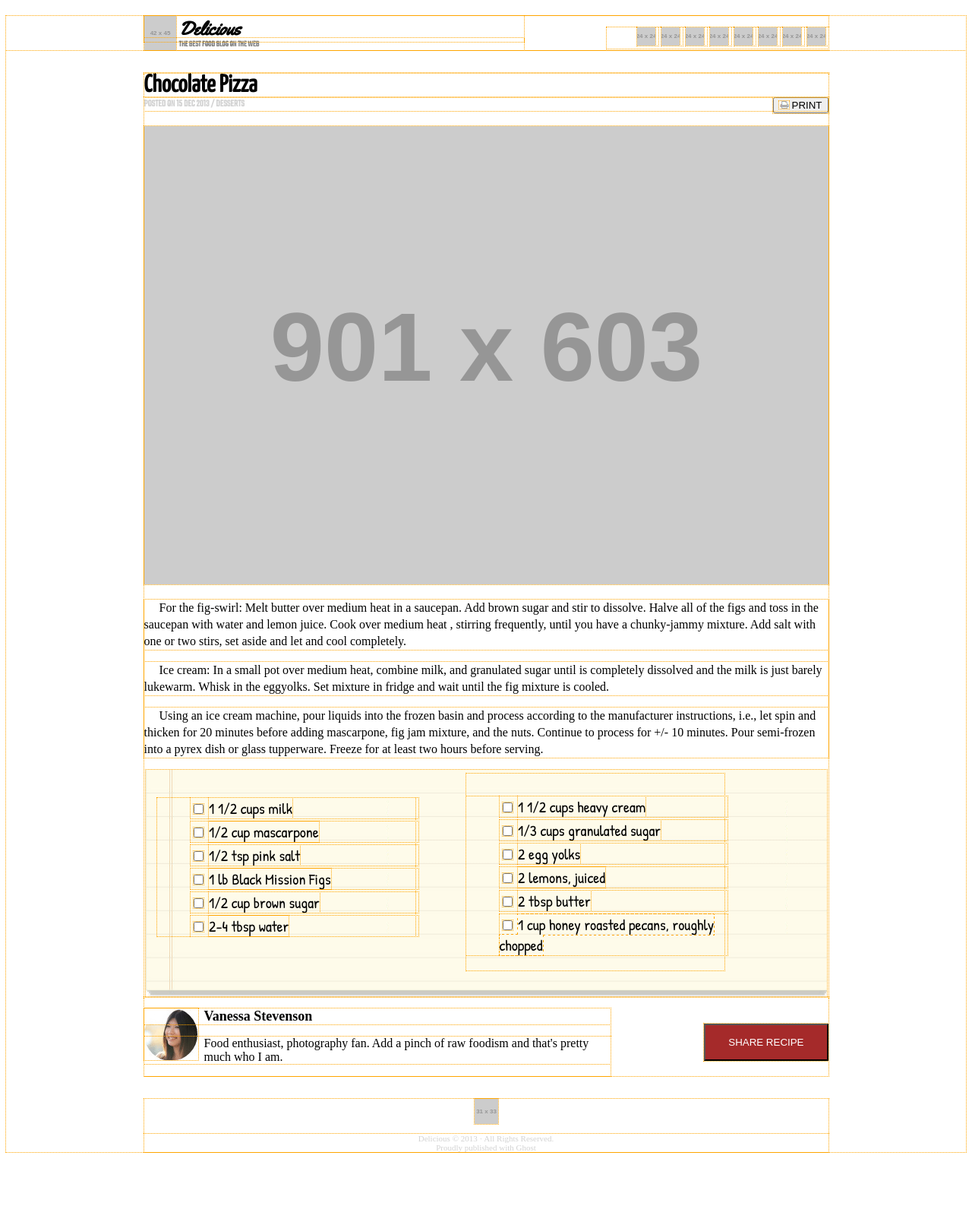
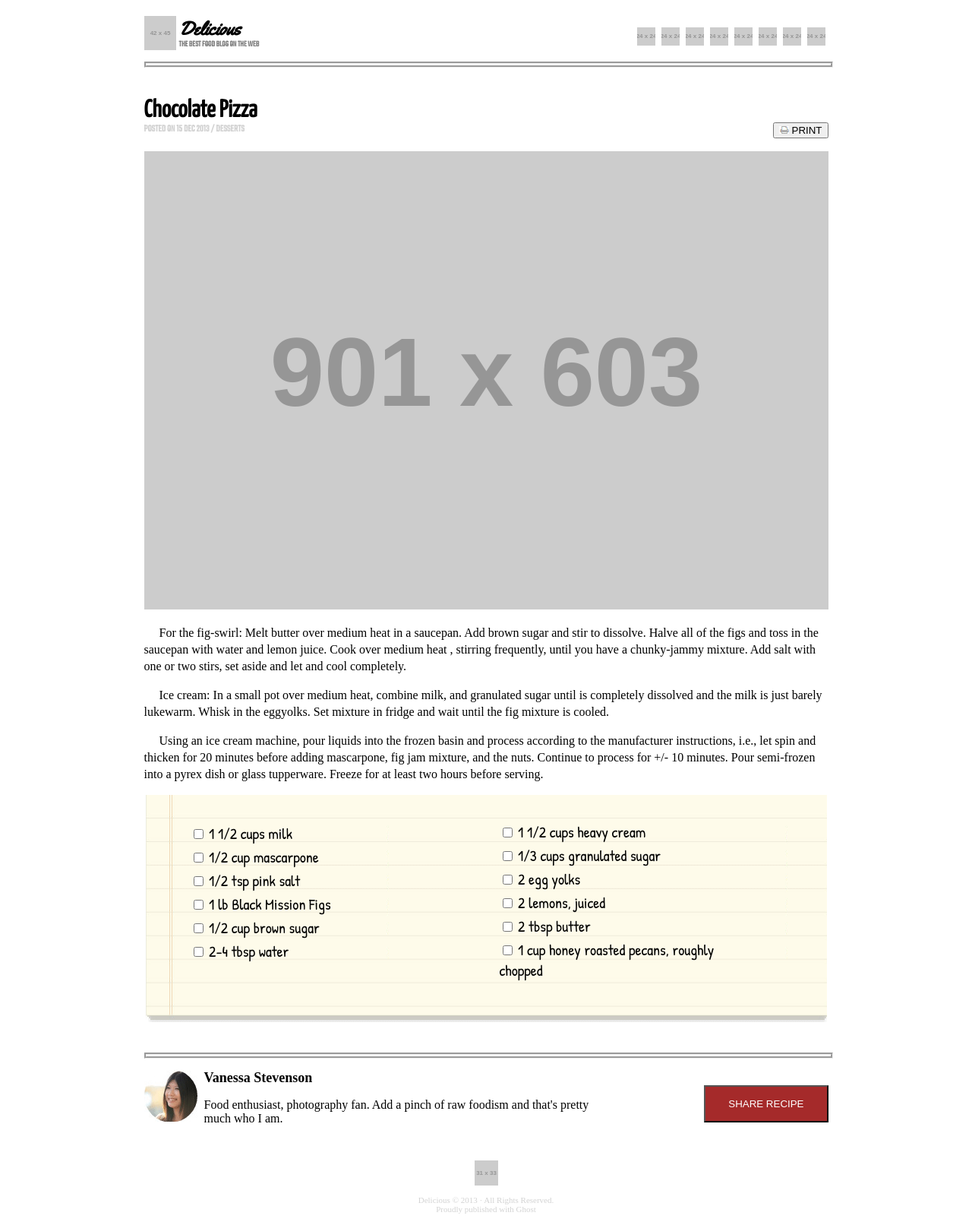
Before and after one commit to michaelsklepowich/Chocolate-Pizza, a plain HTML site: page index.html in a window 1280 px wide. Shown: the whole page at 76% size. Before the commit the page ends 1527 px from the top, so only its background shows below. Drawn offline with Linux system fonts and the light colour scheme; placeholder pictures from the web are drawn by us.

Commit message:
added empty divs with borders for style

```diff
--- a/index.html
+++ b/index.html
@@ -33,7 +33,7 @@
   </header>
 
   <main>
-    <div class="dashed-box"></div>
+    <div class="dashed-box1"></div>
     <h1>Chocolate Pizza</h1>
 
     <h3>POSTED ON 15 DEC 2013 / DESSERTS
@@ -105,7 +105,7 @@
       </fieldset>
     </form>
 
-    <div class="dashed-box"></div>
+    <div class="dashed-box2"></div>
     <section id="author">
       <img src="img/van-pic.png" alt="Vanessa Stevenson" title="Vanessa Stevenson">
       <h2>Vanessa Stevenson</h2>
--- a/style.css
+++ b/style.css
@@ -1,5 +1,5 @@
 * {
-  outline: 1px dotted orange;
+  /* outline: 1px dotted orange; */
 }
 
 header {
@@ -127,3 +127,17 @@ h1 {
   font-family: "Yanone Kaffeesatz";
   margin: 0px;
 }
+
+.dashed-box1 {
+  border-style: groove;
+  height: 2px;
+  width: 901px;
+  margin-bottom: 40px;
+  margin-top: -15px;
+}
+.dashed-box2 {
+  border-style: groove;
+  height: 2px;
+  width: 901px;
+  margin-top: 40px;
+}
```
